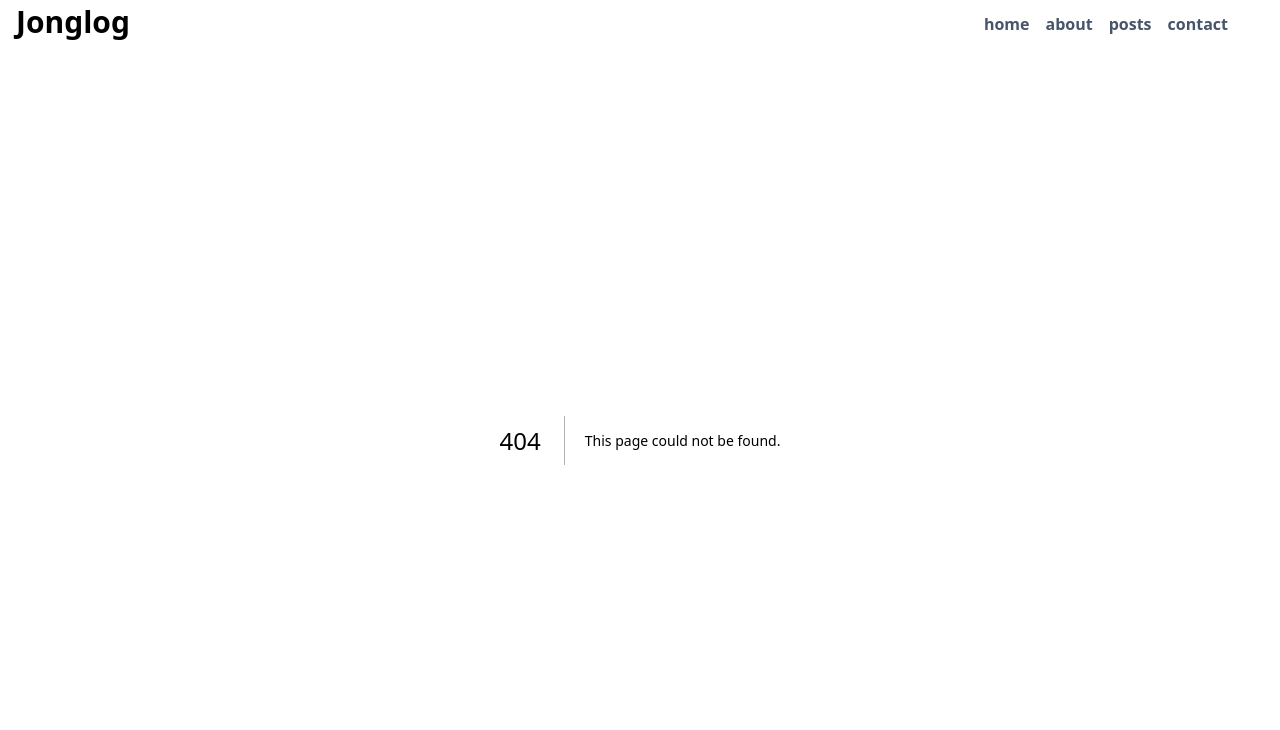
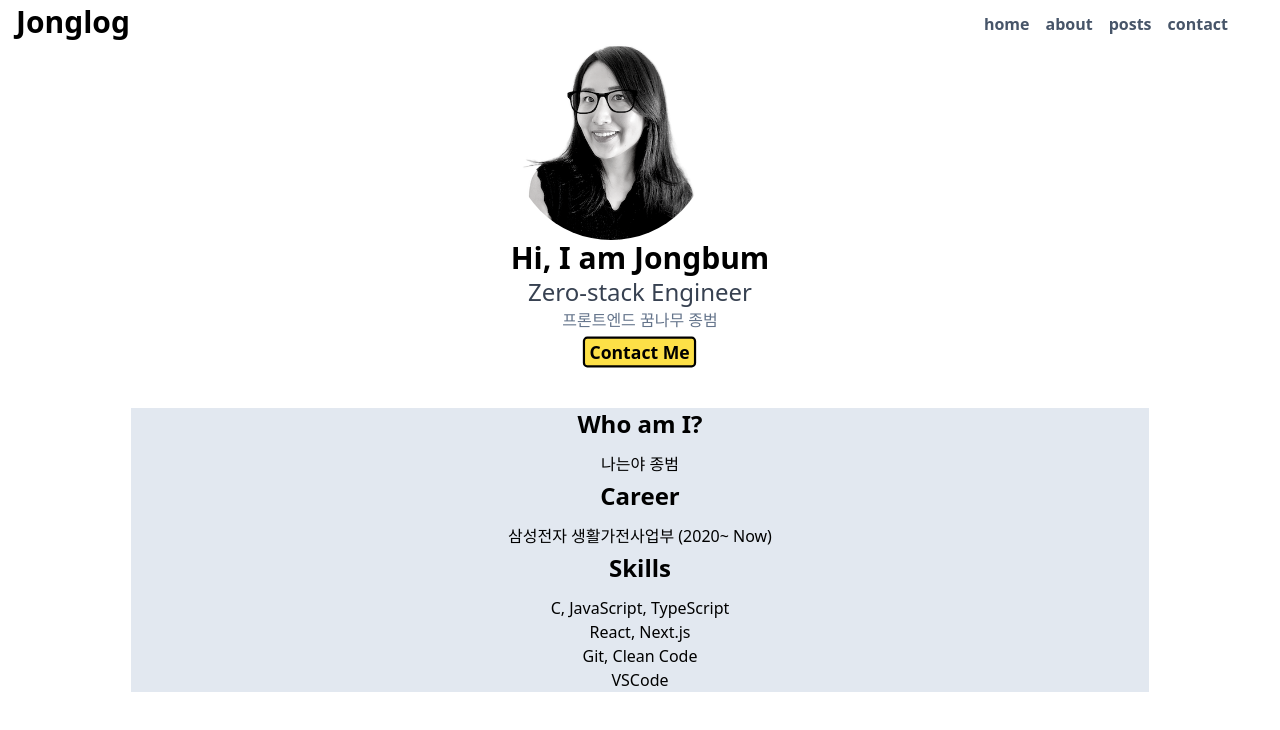
Before and after one commit to Amjong/jonglog, a Next.js app: page /about in a window 1280 px wide. Before the commit this address had no page. Shown: the top 730 px of the page. Built offline with nearby package versions, Linux system fonts and the light colour scheme.

Commit message:
Add /about Page

```diff
--- /dev/null
+++ b/src/app/about/page.tsx
@@ -0,0 +1,23 @@
+import React from 'react';
+import Profile from '../component/Profile';
+
+export default function AboutPage() {
+  return (
+    <div className='flex flex-col items-center'>
+      <section className='flex flex-col items-center'>
+        <Profile></Profile>
+      </section>
+      <section className='flex flex-col items-center mt-10 bg-slate-200 w-4/5'>
+        <h1 className='font-bold text-2xl gap-1 mb-3'>Who am I?</h1>
+        <h2 className='gap-1'>나는야 종범</h2>
+        <h1 className='font-bold text-2xl gap-1 mb-3 mt-1'>Career</h1>
+        <h2 className='gap-1'>삼성전자 생활가전사업부 (2020~ Now)</h2>
+        <h1 className='font-bold text-2xl gap-1 mb-3 mt-1'>Skills</h1>
+        <h2 className='gap-1'> C, JavaScript, TypeScript </h2>
+        <h2 className='gap-1'> React, Next.js</h2>
+        <h2 className='gap-1'> Git, Clean Code</h2>
+        <h2 className='gap-1'> VSCode </h2>
+      </section>
+    </div>
+  );
+}
```
